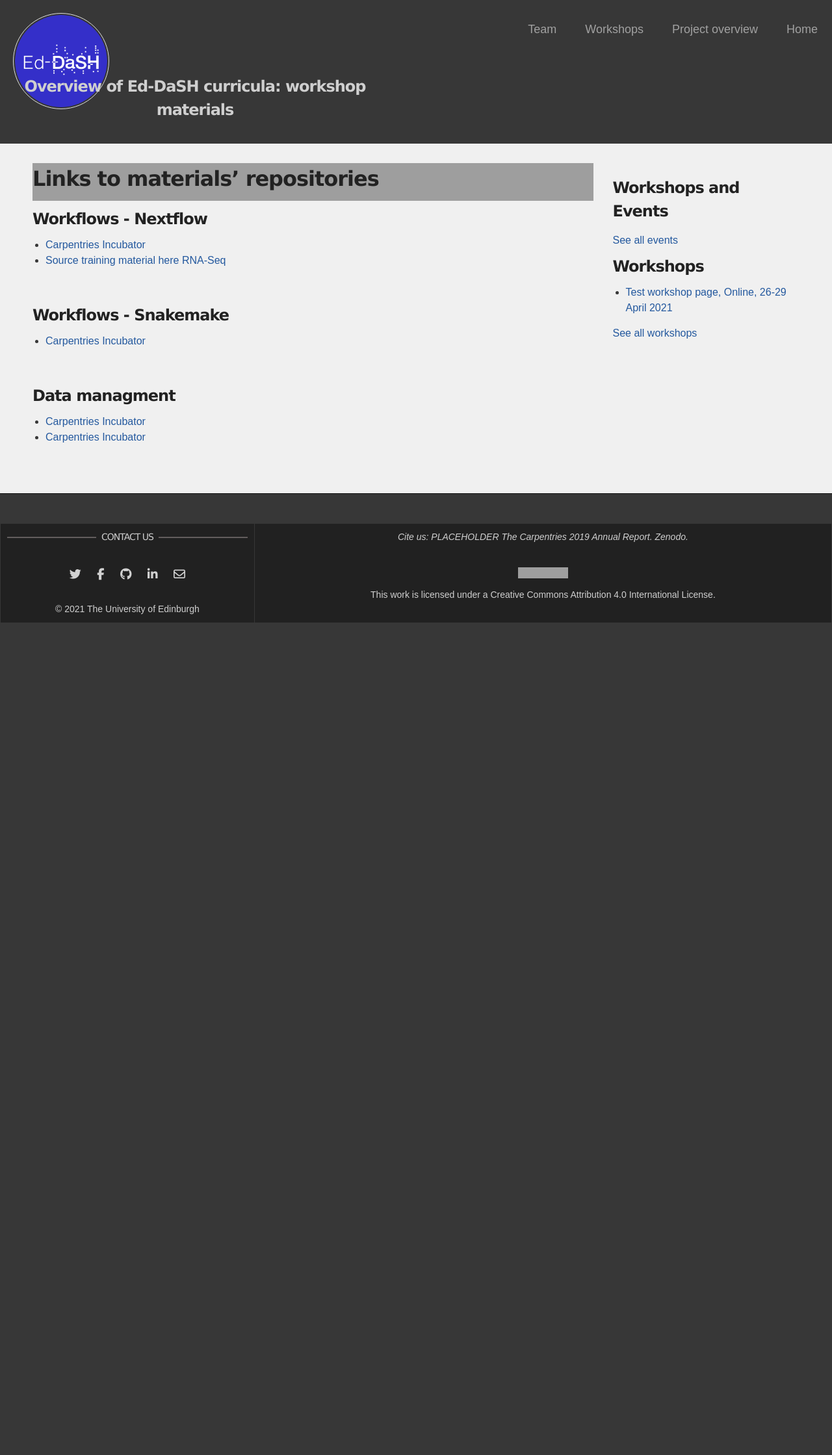
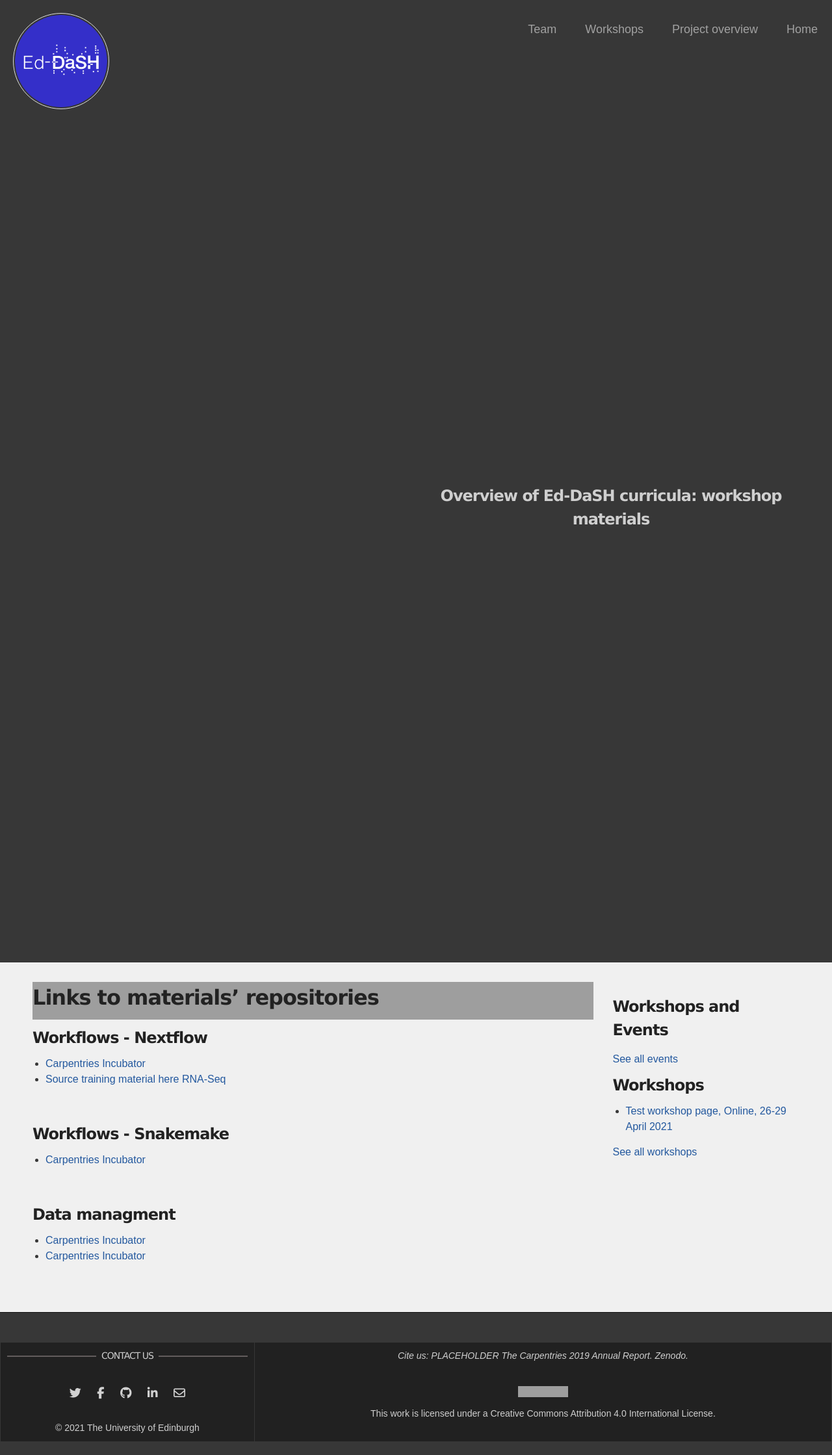
Before and after one commit to edcarp/Ed-DaSH, a Jekyll site: the page built from curricula_overview.md, in a window 1280 px wide. Shown: the whole page at 65% size. Built offline with Jekyll 4.4.1, drawn with Linux system fonts in a browser that asks for light colours; nearby versions of some CDN libraries; before the commit the page ends 979 px from its top, so only the background shows below that; grey boxes are pictures that could not be loaded.

Commit message:
Update style.scss

```diff
--- a/assets/css/style.scss
+++ b/assets/css/style.scss
@@ -34,6 +34,7 @@ img {
   text-align: center;
   color: $dark;
   //max-width: 60%;
+  margin: 50%; //auto;
   width: 600px;
   position: relative;
 }
```
